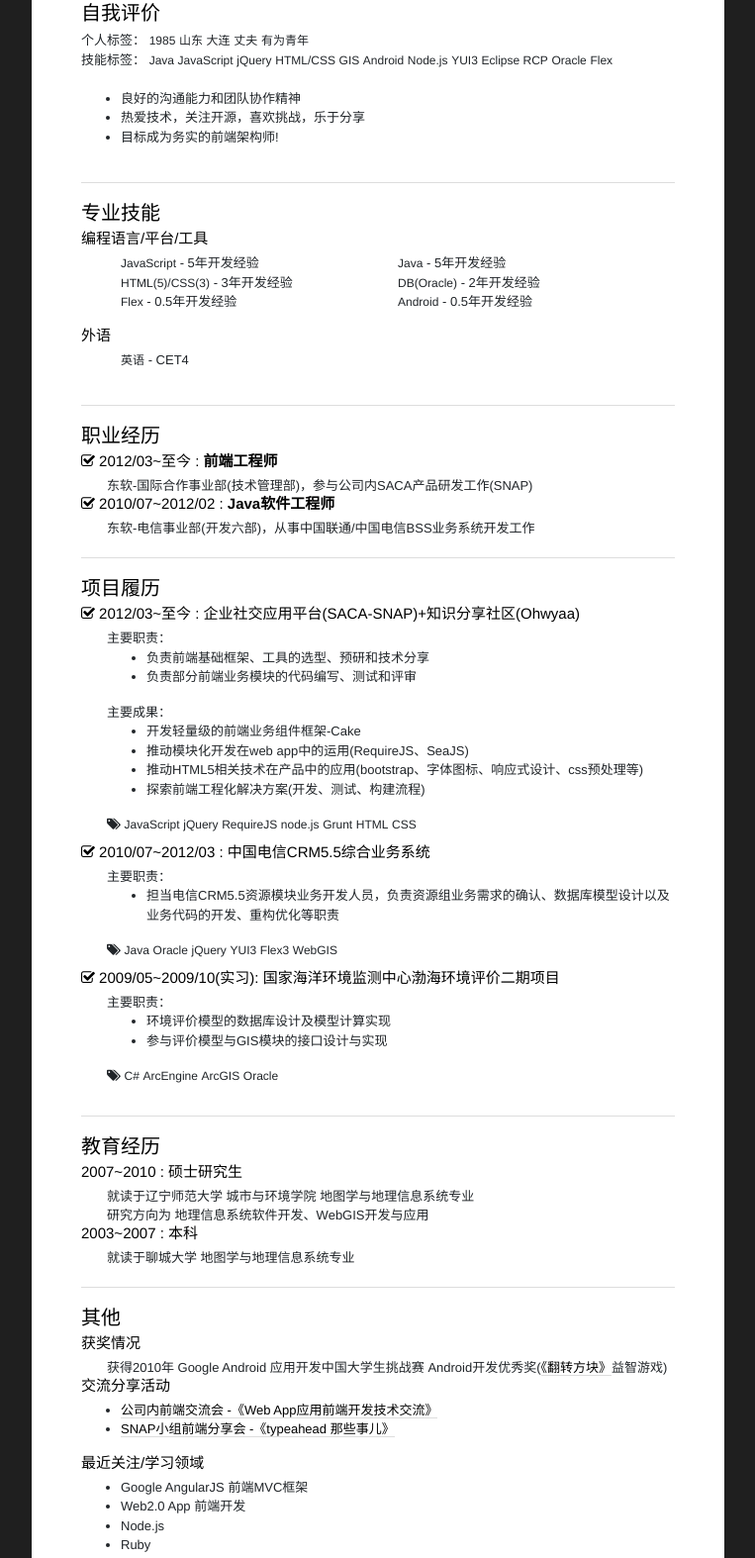
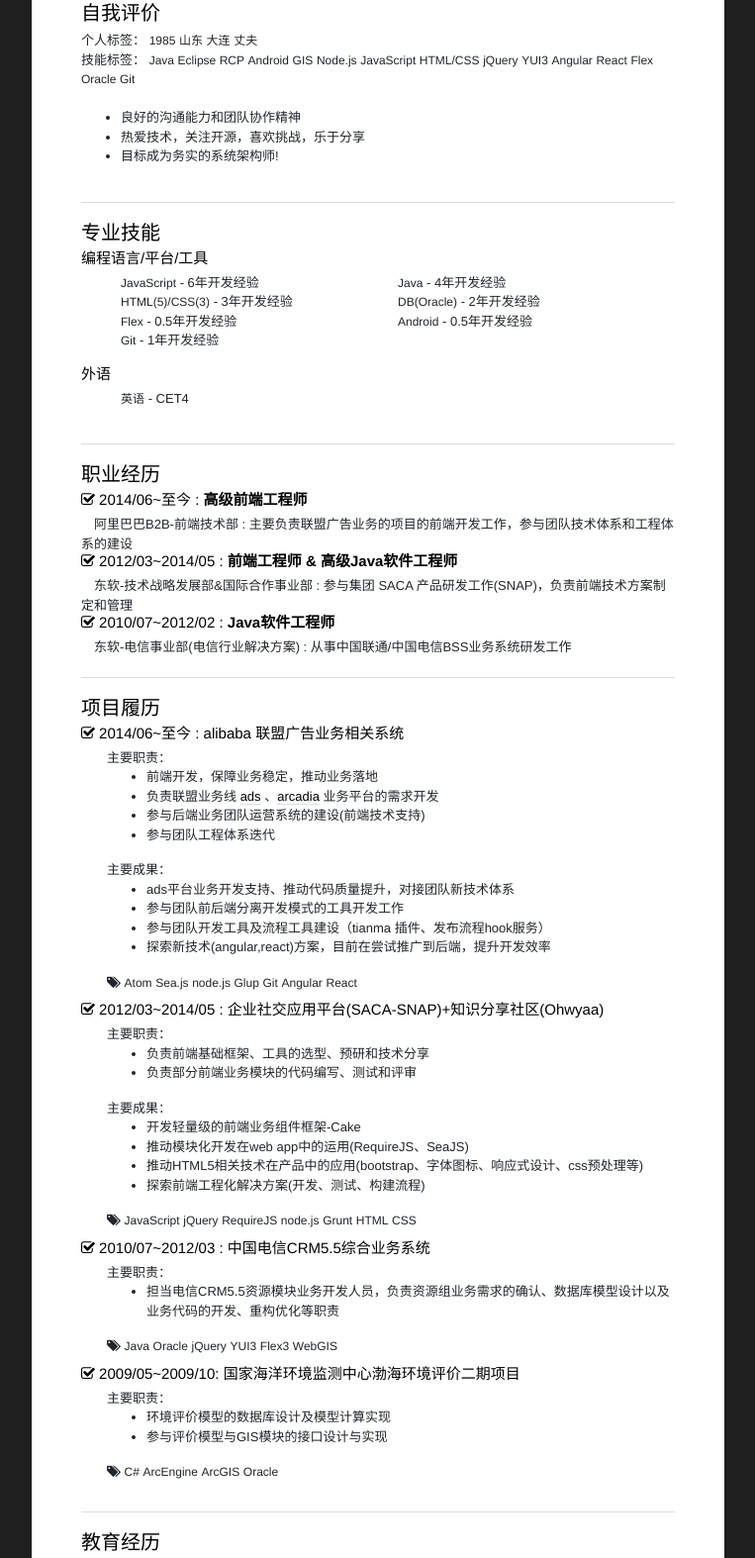
Before and after one commit to houfeng0923/houfeng0923.github.io, a plain HTML site: page resume/index.html in a window 1280 px wide. Shown: the part 410-1984 px from the top of the page at 99% size, without its empty margins (258-1021 px from the left). Drawn offline with nearby package versions, Linux system fonts and the light colour scheme.

Commit message:
up resume

```diff
--- a/resume/assets/css/style.css
+++ b/resume/assets/css/style.css
@@ -131,7 +131,7 @@
   /*font-weight: 400;*/
 }
 p {
-  text-indent: 2em;
+  text-indent: 1em;
   font-size: 13px;
   margin: 0px;
 }
--- a/resume/index.html
+++ b/resume/index.html
@@ -80,26 +80,28 @@
           <span class="label">山东</span>
           <span class="label">大连</span>
           <span class="label">丈夫</span>
-          <span class="label">有为青年</span>
           <br/>
           技能标签：
           <span class="label label-inverse">Java</span>
+          <span class="label">Eclipse RCP</span>
+          <span class="label">Android</span>
+          <span class="label">GIS</span>
+          <span class="label label-inverse">Node.js</span>
           <span class="label label-inverse">JavaScript</span>
+          <span class="label label-inverse">HTML/CSS</span>
           <span class="label label-inverse">jQuery</span>
-          <span class="label label-inverse">HTML/CSS</span>
-          <span class="label">GIS</span>
-          <span class="label">Android</span>
-          <span class="label">Node.js</span>
           <span class="label">YUI3</span>
-          <span class="label">Eclipse RCP</span>
+          <span class="label label-inverse">Angular</span>
+          <span class="label">React</span>
+          <span class="label">Flex</span>
           <span class="label">Oracle</span>
-          <span class="label">Flex</span>
+          <span class="label label-inverse">Git</span>
         </div>
         <br>
         <ul>
           <li>良好的沟通能力和团队协作精神</li>
           <li>热爱技术，关注开源，喜欢挑战，乐于分享</li>
-          <li>目标成为<strong>务实的前端架构师!</strong></li>
+          <li>目标成为<strong>务实的系统架构师!</strong></li>
         </ul>
       </div>
     </article>
@@ -116,10 +118,10 @@
           <ul class="clearfix">
             <li>
               <span class="label">JavaScript</span>
-              - 5年开发经验
+              - 6年开发经验
             </li>
             <li> <span class="label">Java</span>
-              - 5年开发经验
+              - 4年开发经验
             </li>
             <li> <span class="label">HTML(5)/CSS(3)</span>
               - 3年开发经验
@@ -135,6 +137,10 @@
             <li>
               <span class="label">Android</span>
               - 0.5年开发经验
+            </li>
+            <li>
+              <span class="label">Git</span>
+              - 1年开发经验
             </li>
           </ul>
 
@@ -156,17 +162,24 @@
       </header>
       <div class="span9">
         <h4>
-          <i class="icon-check"></i> 2012/03~至今 : <strong>前端工程师</strong>
+          <i class="icon-check"></i> 2014/06~至今 : <strong>高级前端工程师</strong>
         </h4>
         <p>
-           东软-国际合作事业部(技术管理部)，参与公司内SACA产品研发工作(SNAP)
+           阿里巴巴B2B-前端技术部 :  主要负责联盟广告业务的项目的前端开发工作，参与团队技术体系和工程体系的建设
+        </p>
+
+        <h4>
+          <i class="icon-check"></i> 2012/03~2014/05 : <strong>前端工程师 & 高级Java软件工程师</strong>
+        </h4>
+        <p>
+           东软-技术战略发展部&国际合作事业部 :  参与集团 SACA 产品研发工作(SNAP)，负责前端技术方案制定和管理
         </p>
 
         <h4>
           <i class="icon-check"></i> 2010/07~2012/02 : <strong>Java软件工程师</strong>
         </h4>
         <p>
-           东软-电信事业部(开发六部)，从事中国联通/中国电信BSS业务系统开发工作
+           东软-电信事业部(电信行业解决方案) :  从事中国联通/中国电信BSS业务系统研发工作
         </p>
       </div>
     </article>
@@ -180,7 +193,38 @@
       <div class="span9">
         <section>
           <h4>
-            <i class="icon-check"></i> 2012/03~至今 : 企业社交应用平台(SACA-SNAP)+知识分享社区(Ohwyaa)
+            <i class="icon-check"></i> 2014/06~至今 : alibaba 联盟广告业务相关系统
+          </h4>
+          <div class="indent">
+            <strong>主要职责：</strong>
+            <ul>
+              <li>前端开发，保障业务稳定，推动业务落地</li>
+              <li>负责联盟业务线 <a href="http://ads.alibaba.com" target="_blank">ads</a> 、<a href="http://offer.alibaba.com" target="_blank">arcadia</a> 业务平台的需求开发</li>
+              <li>参与后端业务团队运营系统的建设(前端技术支持)</li>
+              <li>参与团队工程体系迭代</li>
+            </ul>
+            <strong>主要成果：</strong>
+            <ul>
+                <li>ads平台业务开发支持、推动代码质量提升，对接团队新技术体系</li>
+                <li>参与团队前后端分离开发模式的工具开发工作</li>
+                <li>参与团队开发工具及流程工具建设（tianma 插件、发布流程hook服务）</li>
+                <li>探索新技术(angular,react)方案，目前在尝试推广到后端，提升开发效率</li>
+            </ul>
+            <div class="tags">
+              <i class="icon-tags" title="技能标签"></i>
+              <span class="label">Atom</span>
+              <span class="label">Sea.js</span>
+              <span class="label">node.js</span>
+              <span class="label">Glup</span>
+              <span class="label">Git</span>
+              <span class="label">Angular</span>
+              <span class="label">React</span>
+            </div>
+          </div>
+        </section>
+        <section>
+          <h4>
+            <i class="icon-check"></i> 2012/03~2014/05 : 企业社交应用平台(SACA-SNAP)+知识分享社区(Ohwyaa)
           </h4>
           <div class="indent">
             <strong>主要职责：</strong>
@@ -229,7 +273,7 @@
         </section>
         <section>
           <h4>
-            <i class="icon-check"></i> 2009/05~2009/10(实习): 国家海洋环境监测中心渤海环境评价二期项目
+            <i class="icon-check"></i> 2009/05~2009/10: 国家海洋环境监测中心渤海环境评价二期项目
           </h4>
           <div class="indent">
             <strong>主要职责：</strong>
@@ -264,7 +308,7 @@
         </p>
         <h4>2003~2007 : 本科</h4>
         <p>
-          就读于聊城大学 地图学与地理信息系统专业
+          就读于山东 聊城大学 地图学与地理信息系统专业
         </p>
       </div>
     </article>
@@ -290,22 +334,21 @@
         <h4>最近关注/学习领域</h4>
         <p>
           <ul>
-              <li>Google AngularJS 前端MVC框架</li>
-              <li>Web2.0 App 前端开发</li>
-              <li>Node.js</li>
-              <li>Ruby</li>
+              <li>node 性能监控</li>
+              <li>Git 管理流程</li>
+              <li>前端组件化</li>
           </ul>
         </p>
         <h4>兴趣爱好</h4>
         <p>
-          <strong>台球</strong> ： 03年和部门队友一起取得了东软集团(大连)地区首届台球团体赛冠军
+          <strong>台球</strong> ： 03年和部门队友一起取得了东软集团(大连)地区首届台球团体赛冠军(来到ali经常被虐)
         </p>
       </div>
     </article>
 
     <!-- Footer -->
     <footer>
-      © 2014 Hou Feng
+      © 2015 Hou Feng
       |
       <a href="#" title="打印" onclick="javascript:window.print();"> <i class="icon-print"></i></a>
       |
```
Also changed, not shown: 1 other file.
